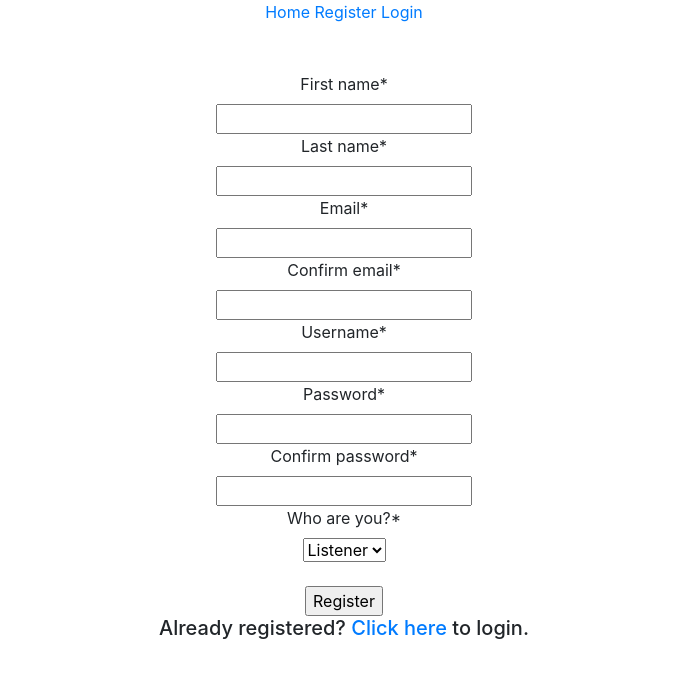
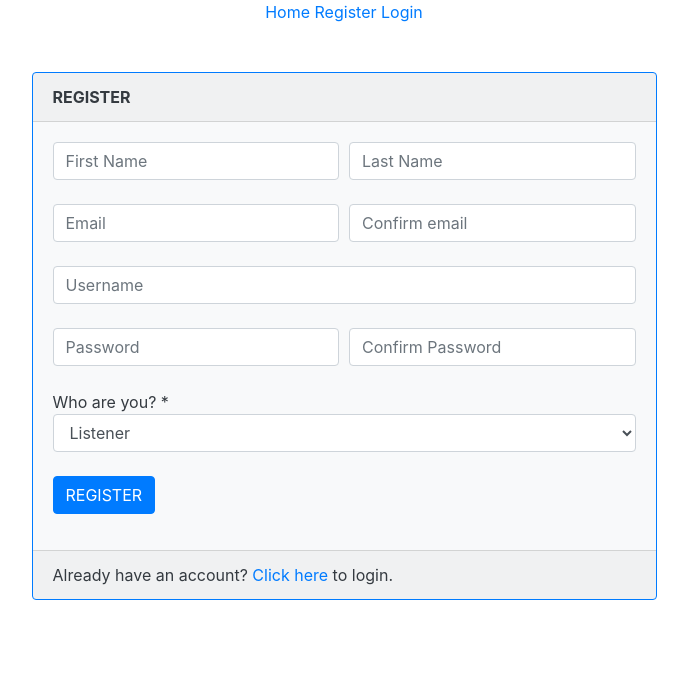
Before and after one commit to tirthyakamaldasgupta/music_website, a Django app: page /user/register in a window 1280 px wide. Shown: the top 678 px of the page, without its empty margins (296-984 px from the left). Run offline with Django 3.2, Linux system fonts and the light colour scheme; some libraries are stand-ins or nearby versions.

Commit message:
Major changes in the UI of the registration and login forms of users.

```diff
--- a/music_website/music_website/settings.py
+++ b/music_website/music_website/settings.py
@@ -41,7 +41,7 @@ INSTALLED_APPS = [
     'main',
     'music',
     'user',
-    'crispy_forms'
+    'widget_tweaks'
 ]
 
 MIDDLEWARE = [
--- a/music_website/templates/user/user_register.html
+++ b/music_website/templates/user/user_register.html
@@ -1,16 +1,68 @@
 {% extends 'main/overall_base.html' %}
-{% load crispy_forms_tags %}
+{% load widget_tweaks %}
 {% block title %}REGISTER{% endblock %}
 {% block body %}
 <br>
-    <center>
-        <form method="POST">
-            {% csrf_token %}
-            {{ userregistrationform | crispy }}
-            <br>
-            <input type = "submit" name = "submit" value = "Register">
-            <br>
-            <h5>Already registered? <a href="{% url 'login' %}">Click here</a> to login.</h5>
-        </form>
-    </center>
+<div>
+    <div class="row">
+        <div class="col-auto col-lg-6 col-xl-6 offset-lg-0 offset-xl-3 text-left text-dark">
+            <div class="card bg-light border-primary">
+                <div class="card-header">
+                    <strong>REGISTER</strong>
+                </div>
+                <div class="card-body border-primary">
+                    <div class="form-group">
+                        <form method="POST">
+                            {% csrf_token %}
+                            <div class="form-row">
+                                <div class="col">
+                                    {% render_field userregistrationform.first_name class="form-control" placeholder="First Name" %}
+                                </div>
+                                <div class="col">
+                                    {% render_field userregistrationform.last_name class="form-control" placeholder="Last Name" %}
+                                </div>
+                            </div>
+                            <br>
+                            <div class="form-row">
+                                <div class="col">
+                                    {% render_field userregistrationform.email class="form-control" placeholder="Email" %}
+                                </div>
+                                <div class="col">
+                                    {% render_field userregistrationform.confirm_email class="form-control" placeholder="Confirm email" %}
+                                </div>
+                            </div>
+                            <br>
+                            <div class="form-row">
+                                <div class="col">
+                                    {% render_field userregistrationform.username class="form-control" placeholder="Username" %}
+                                </div>
+                            </div>
+                            <br>
+                            <div class="form-row">
+                                <div class="col">
+                                    {% render_field userregistrationform.password class="form-control" placeholder="Password" %}
+                                </div>
+                                <div class="col">
+                                    {% render_field userregistrationform.confirm_password class="form-control" placeholder="Confirm Password" %}
+                                </div>
+                            </div>
+                            <br>
+                            <div class="form-row">
+                                <div class="col">
+                                    {{ userregistrationform.type_of_users.label }}
+                                    {% render_field userregistrationform.type_of_users class="form-control" %}
+                                </div>
+                            </div>
+                            <br>
+                            <button type="submit" class="btn btn-primary">REGISTER</button>
+                        </form>
+                    </div>
+                </div>
+                <div class="card-footer">
+                    Already have an account? <a href="{% url 'login' %}">Click here</a> to login.
+                </div>
+            </div>
+        </div>
+    </div>
+</div>
 {% endblock %}
--- a/music_website/user/forms.py
+++ b/music_website/user/forms.py
@@ -6,13 +6,13 @@ types_of_users_list = [('1', 'Listener'), ('2', 'Artist')]
 
 class UserRegisterForm(forms.Form):
     first_name = forms.CharField(required = True)
-    last_name = forms.CharField()
+    last_name = forms.CharField(required = True)
     email = forms.EmailField(required = True)
     confirm_email = forms.EmailField(required = True)
-    username = forms.CharField(label = 'Username')
-    password = forms.CharField(label = 'Password', widget=forms.PasswordInput, required = True)
-    confirm_password = forms.CharField(label = 'Confirm password', widget=forms.PasswordInput, required = True)
-    type_of_users = forms.ChoiceField(label = 'Who are you?', choices = types_of_users_list, required = True)
+    username = forms.CharField(required = True)
+    password = forms.CharField(required = True, widget=forms.PasswordInput)
+    confirm_password = forms.CharField(required = True, widget=forms.PasswordInput)
+    type_of_users = forms.ChoiceField(label = 'Who are you? *', required = True, choices = types_of_users_list)
 
     def clean_username(self):
         username = self.cleaned_data['username']
--- a/music_website/user/views.py
+++ b/music_website/user/views.py
@@ -20,7 +20,7 @@ def register(request):
             elif userregistrationform.cleaned_data['type_of_users'] == '2':
                 addaddtionalartistdetails = AdditionalArtistDetail(user = user)
                 addaddtionalartistdetails.save()
-            return redirect('userlogin')
+            return redirect('login')
     else:
         userregistrationform = UserRegisterForm()
     return render(request, 'user/user_register.html', {'userregistrationform' : userregistrationform})
```
Also changed, not shown: music_website/templates/user/user_login.html (+17 -13 lines), music_website/db.sqlite3.
